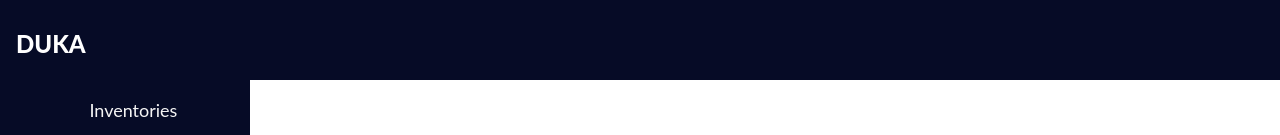
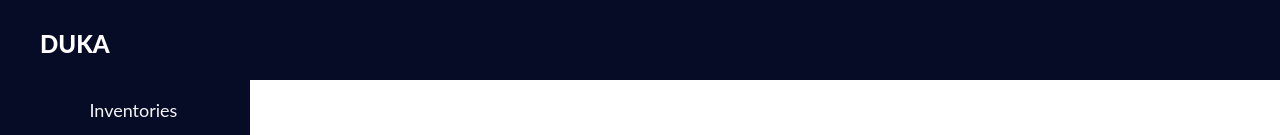
Before and after one commit to techcamp-africa/duka-ui, a React (Create React App) app: page / in a window 1280 px wide. Shown: the top 135 px of the page. Built offline with nearby package versions, Linux system fonts and the light colour scheme; some icons are missing.

Commit message:
refactored the onclick sidebar on large screens

```diff
--- a/src/components/sidebar/index.js
+++ b/src/components/sidebar/index.js
@@ -17,20 +17,20 @@ function Sidebar() {
         <>
             <div className="navbar">
                 <GiHamburgerMenu className="menu-bars" onClick={showSidebar} />
-                <Link to="/" className="logo">DUKA</Link>
+                <Link to="/" className={sidebar ? 'max-logo' : 'logo'}>DUKA</Link>
             </div>
             <nav className={sidebar ? 'nav-menu active' : 'nav-menu'}>
-                <ul className="nav-menu-items" onClick={showSidebar}>
+                <ul className="nav-menu-items">
                     <li className="navbar-toggle">
                         <Link to="#" className="menu-bars">
                             <IoCloseSharp style={{marginTop: '.7rem'}} onClick={showSidebar}/>
                         </Link>
-                        <Link to="/" className="logo">DUKA</Link>
+                        <Link to="/" className={sidebar ? 'max-logo' : 'logo'}>DUKA</Link>
                     </li>
 
                     {/* map the link to be shown on the sidebar */}
                     {SidebarData.map((item, index) => (
-                        <li key={index} className={item.cName} onClick={showSidebar}>
+                        <li key={index} className={item.cName}>
                             <Link to={item.path} onClick={showSidebar}>
                                 {item.icon}
                                 <span>{item.title}</span>
--- a/src/components/sidebar/sidebar.css
+++ b/src/components/sidebar/sidebar.css
@@ -77,6 +77,15 @@
     margin-top: .4rem;
 }
 
+.max-logo {
+    text-decoration: none;
+    color: #fff;
+    font-weight: 800;
+    font-size: 1.5rem;
+    margin-top: .4rem;
+    margin-left: 2.5rem;
+}
+
 span {
     margin-left: 16px;
 }
```
